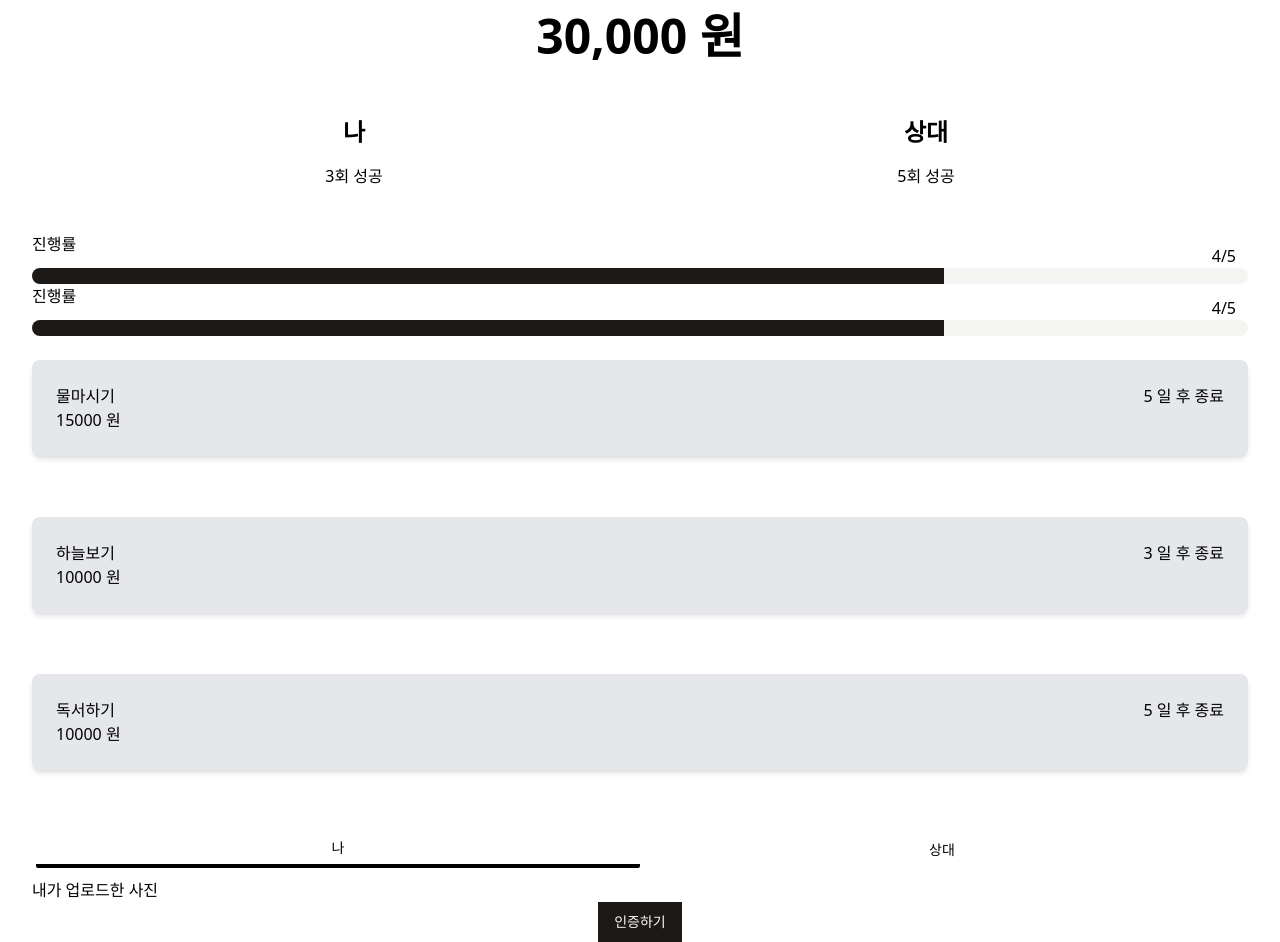
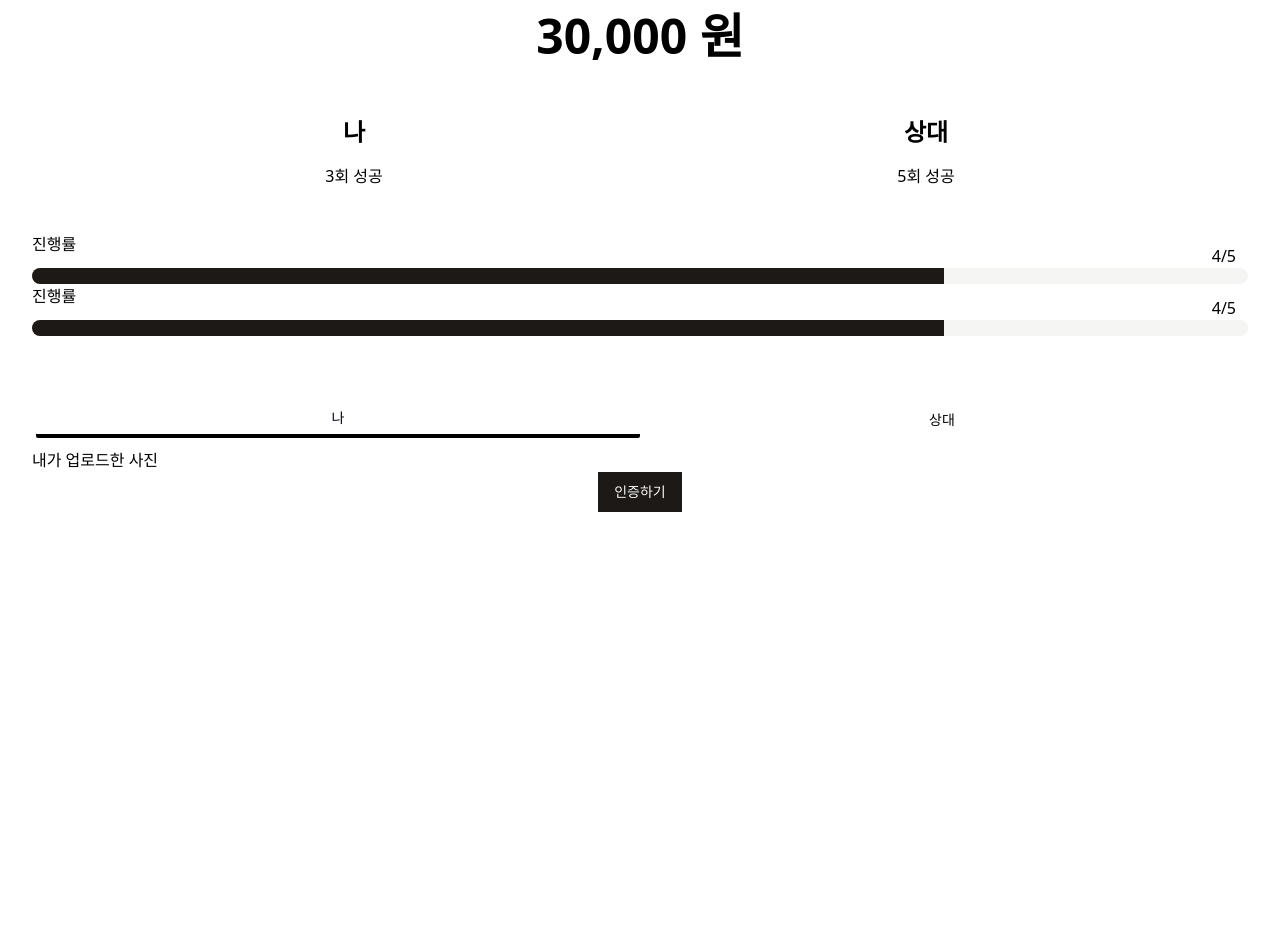
Before and after one commit to minsuje/grabit, a React (Vite) app in the folder client/: page /challengeInProgress/1 in a window 1280 px wide. After the commit the page ends 800 px from the top, so only its background shows below. Built offline with nearby package versions, Linux system fonts and the light colour scheme.

Commit message:
fix:main

```diff
--- a/client/src/components/ComponentSeong.tsx
+++ b/client/src/components/ComponentSeong.tsx
@@ -2,35 +2,16 @@ import { Badge } from '@/components/ui/badge';
 import { Progress } from '@/components/ui/progress';
 import { Select, SelectContent, SelectItem, SelectTrigger, SelectValue } from '@/components/ui/select';
 
-export function ListComponent1(ChallengeList) {
-    const ActiveChallenges = [
-        {
-            challengeName: '물마시기',
-            price: 15000,
-            day: 5,
-        },
-        {
-            challengeName: '하늘보기',
-            price: 10000,
-            day: 3,
-        },
-        {
-            challengeName: '독서하기',
-            price: 10000,
-            day: 5,
-        },
-    ];
+export function ListComponent1({ challenge }) {
     return (
         <div>
-            {ActiveChallenges.map((challenge, index) => (
-                <div key={index} className="bg-gray-200 p-6 rounded-lg shadow-md flex flex-col mb-[5%]">
-                    <div className="flex justify-between">
-                        <p>{challenge.challengeName}</p>
-                        <p>{challenge.day} 일 후 종료</p>
-                    </div>
-                    <p>{challenge.price} 원</p>
+            <div className="bg-gray-200 p-6 rounded-lg shadow-md flex flex-col mb-[5%]">
+                <div className="flex justify-between">
+                    <p>{challenge.challengeName}</p>
+                    <p>{challenge.day} 일 후 종료</p>
                 </div>
-            ))}
+                <p>{challenge.price} 원</p>
+            </div>
         </div>
     );
 }
--- /dev/null
+++ b/client/src/data/ChallengeData.js
@@ -0,0 +1,18 @@
+const ChallengeData = [
+    {
+        challengeName: '물마시기',
+        price: 15000,
+        day: 5,
+    },
+    {
+        challengeName: '하늘보기',
+        price: 10000,
+        day: 3,
+    },
+    {
+        challengeName: '독서하기',
+        price: 10000,
+        day: 5,
+    },
+];
+export default ChallengeData;
--- a/client/src/page/challenge/ChallengeInProgress.tsx
+++ b/client/src/page/challenge/ChallengeInProgress.tsx
@@ -16,7 +16,6 @@ function ChallengeInProgress() {
             <ProgressComponent />
             <ProgressComponent />
             <br />
-            <ListComponent1 />
 
             <Tab />
             <div className="text-center ">
--- a/client/src/page/challenge/main.tsx
+++ b/client/src/page/challenge/main.tsx
@@ -1,30 +1,24 @@
 import { HotChallenge, Ranking } from '@/components/Component0117';
 import { ListComponent1 } from '@/components/ComponentSeong';
 import { Button } from '@/components/ui/button';
-export interface challengeData {
-    challenge_num: number;
-    challengeName: string;
-}
+import { Link } from 'react-router-dom';
+import ChallengeData from './../../data/ChallengeData';
 
 function Main() {
-    const challengeData = [
-        {
-            challenge_num: 1,
-            challengeName: '물마시기',
-        },
-    ];
     return (
         <div className="container">
             <h1>랭킹</h1>
             <Ranking />
 
+            <h1>진행중인 챌린지</h1>
 
-            <h1>진행중인 챌린지</h1>
-            {challengeData.map((challenge) => {
-                return <ListComponent1 key={challenge.challenge_num} challengeList={challenge} />;
+            {ChallengeData.map((challenge) => {
+                return (
+                    <Link to="/challengeInProgress/1">
+                        <ListComponent1 challenge={challenge} />
+                    </Link>
+                );
             })}
-            <ListComponent1 />
-
 
             <h1>지금 인기있는 주제</h1>
             <HotChallenge />
```
Also changed, not shown: client/src/data/User.js (added).
